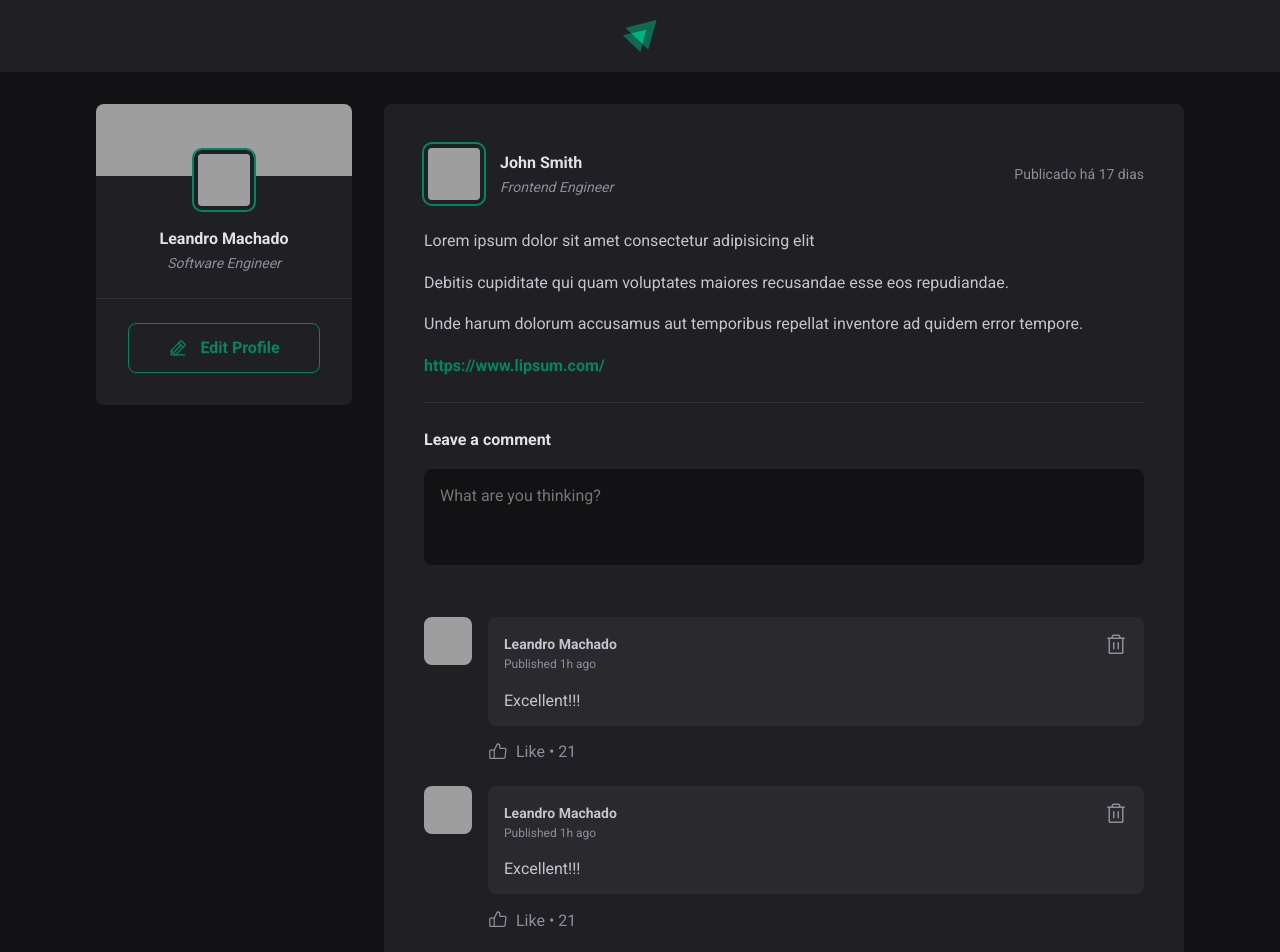
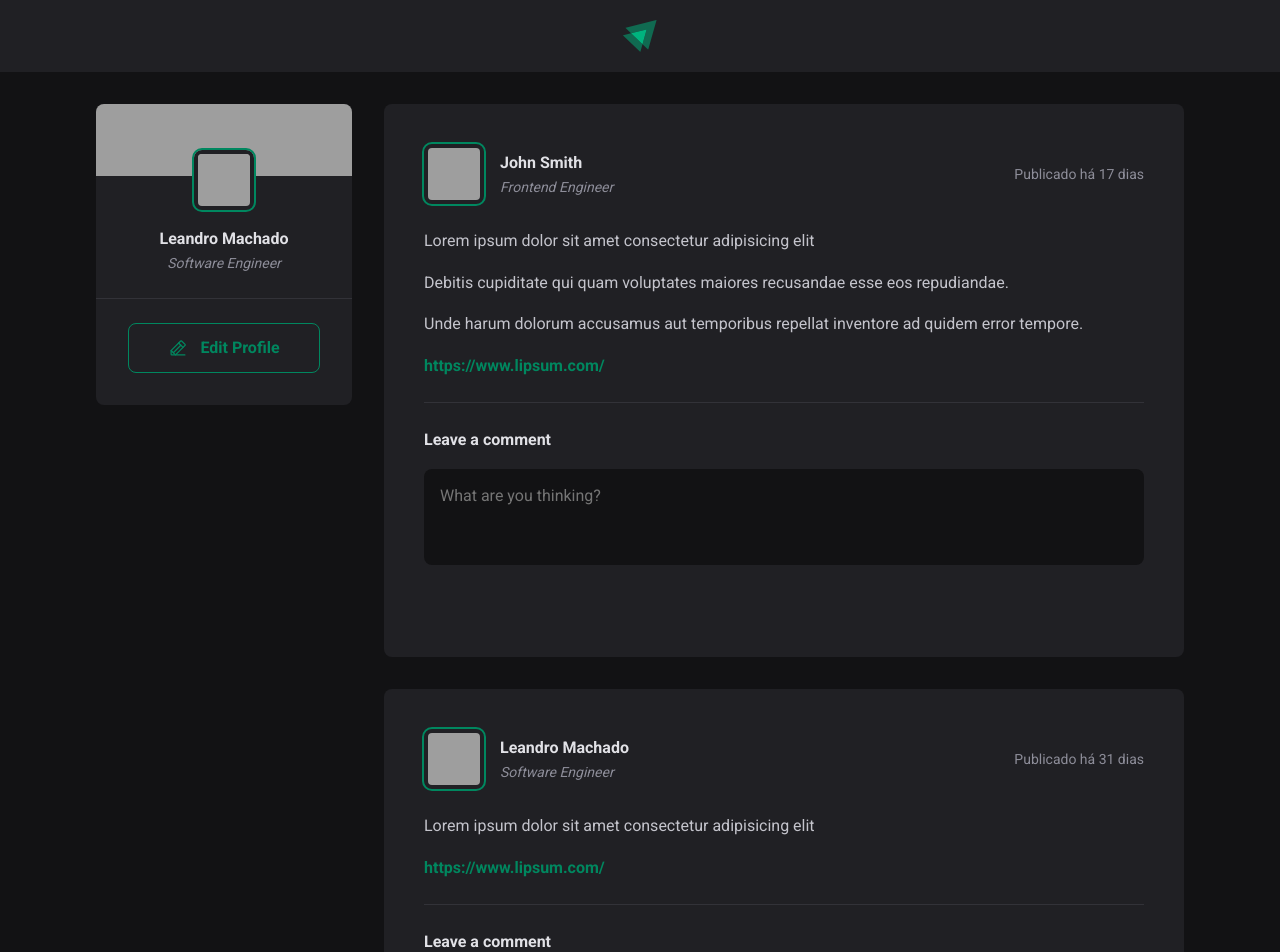
Before and after one commit to leandrofahur/react-ignite, a React (Vite) app in the folder sandbox/: page / in a window 1280 px wide. Shown: the top 952 px of the page. Built offline with nearby package versions, Linux system fonts and the light colour scheme; grey boxes are pictures that could not be loaded; a web font is replaced by a local one.

Commit message:
Application can add comments (from a same user)

```diff
--- a/sandbox/src/App.jsx
+++ b/sandbox/src/App.jsx
@@ -69,6 +69,7 @@ export function App() {
         <main>
           {posts.map((post) => (
             <Post
+              key={post.id}
               author={post.author}
               content={post.content}
               publishedAt={post.publishedAt}
--- a/sandbox/src/components/Comment/Comment.jsx
+++ b/sandbox/src/components/Comment/Comment.jsx
@@ -2,7 +2,13 @@ import { Avatar } from "../Avatar/Avatar";
 import { ThumbsUp, Trash } from "phosphor-react";
 import styles from "./Comment.module.css";
 
-export function Comment() {
+// author: {avatar_url: string, name: string, role: string}
+// publishedAt: Date
+// content: string
+
+export function Comment(props) {
+  const { content } = props;
+
   return (
     <div className={styles.comment}>
       <Avatar
@@ -22,7 +28,7 @@ export function Comment() {
               <Trash size={24} />
             </button>
           </header>
-          <p>Excellent!!!</p>
+          <p>{content}</p>
         </div>
         <footer>
           <button title="Like button">
--- a/sandbox/src/components/Post/Post.jsx
+++ b/sandbox/src/components/Post/Post.jsx
@@ -1,21 +1,35 @@
+import { useState } from "react";
 import { Comment } from "../Comment/Comment";
 import {
   getDateFormatted,
   getNumberOfDaysFromCurrentDate,
 } from "../../utils/dateFormatter";
+
 import { PaperPlaneTilt } from "phosphor-react";
-import styles from "./Post.module.css";
 import { Avatar } from "../Avatar/Avatar";
 
-// const comments = [{}];
+import styles from "./Post.module.css";
 
 export function Post(props) {
   const { author, content, publishedAt } = props;
   const { name, role, avatar_url } = author;
 
+  const [comments, setComments] = useState([]);
+  const [newComment, setNewComment] = useState("");
+
   const publishedAtFormatted = getDateFormatted(publishedAt);
   const publishedAtTimeDifferenceFormatted =
     getNumberOfDaysFromCurrentDate(publishedAt);
+
+  const handleSubmitToCreateNewComment = (event) => {
+    event.preventDefault();
+    setComments([...comments, newComment]);
+    setNewComment("");
+  };
+
+  const handleNewComment = (event) => {
+    setNewComment(event.target.value);
+  };
 
   return (
     <article className={styles.post}>
@@ -27,7 +41,7 @@ export function Post(props) {
             <span>{role}</span>
           </div>
         </div>
-        <time title={publishedAtFormatted} dateTime={publishedAtFormatted}>
+        <time title={publishedAtFormatted} dateTime={publishedAt.toISOString()}>
           {`Publicado há ${publishedAtTimeDifferenceFormatted} dias`}
         </time>
       </header>
@@ -43,9 +57,17 @@ export function Post(props) {
         )}
       </div>
 
-      <form className={styles.commentForm}>
+      <form
+        className={styles.commentForm}
+        onSubmit={handleSubmitToCreateNewComment}
+      >
         <strong>Leave a comment</strong>
-        <textarea placeholder="What are you thinking?" />
+        <textarea
+          name="comment"
+          placeholder="What are you thinking?"
+          value={newComment}
+          onChange={handleNewComment}
+        />
         <footer>
           <button type="submit">
             <PaperPlaneTilt size={20} />
@@ -54,9 +76,9 @@ export function Post(props) {
         </footer>
       </form>
       <div className={styles.commentList}>
-        <Comment />
-        <Comment />
-        <Comment />
+        {comments.map((comment) => (
+          <Comment content={comment} />
+        ))}
       </div>
     </article>
   );
```
